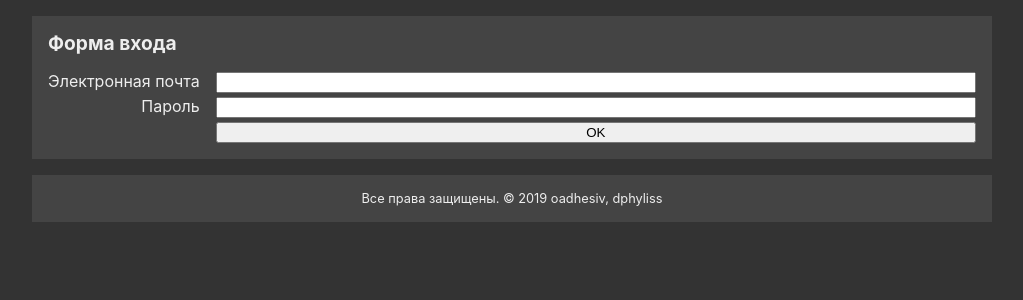
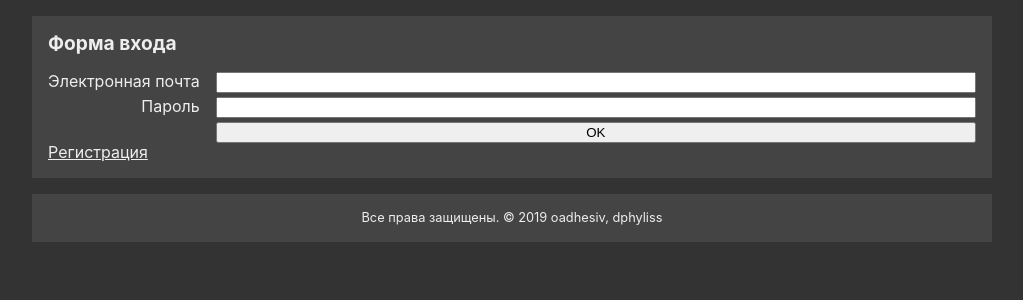
Before and after one commit to secondfry/school21-piscine-php, a PHP site: page /index.php?action=view&page=login in a window 1280 px wide. Shown: the part 156-456 px from the top of the page, without its empty margins (128-1151 px from the left). Run offline with PHP 8.4, Linux system fonts and the light colour scheme; data comes from the database, SQL or seed files in the repository.

Commit message:
Add register link

```diff
--- a/rush00/pages/login.php
+++ b/rush00/pages/login.php
@@ -12,6 +12,7 @@ require_once 'pieces/header.php';
   <div></div>
   <input type="submit" name="submit" value="OK">
 </form>
+<a href="/index.php?action=view&page=register">Регистрация</a>
 <?php
 
 require_once 'pieces/footer.php';
```
